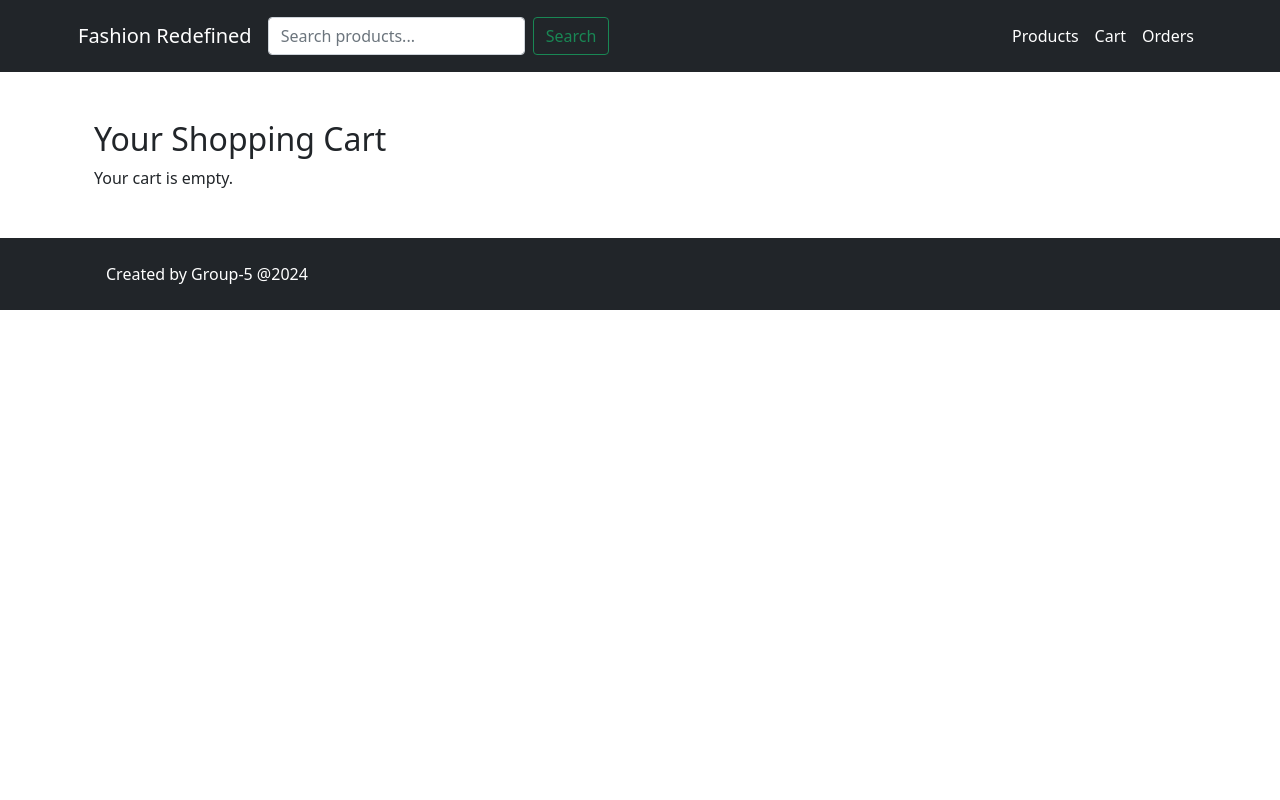
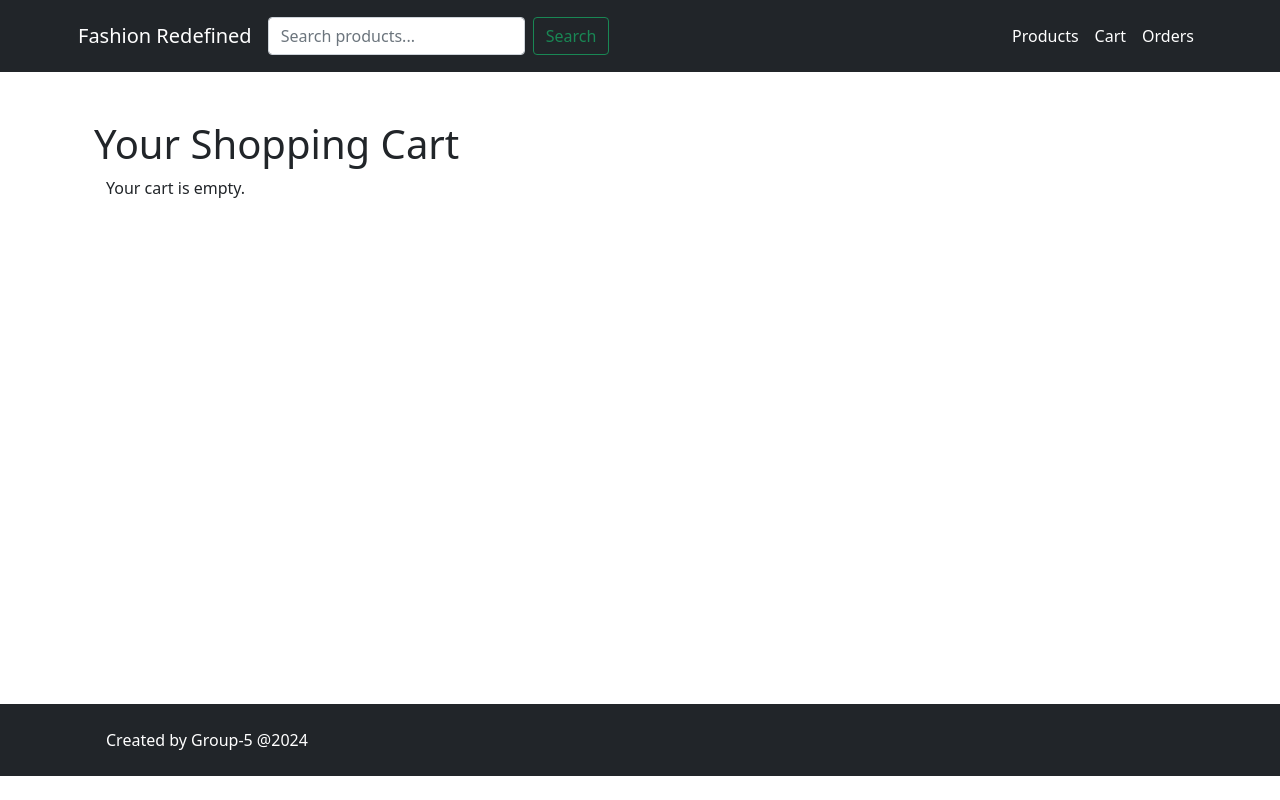
Before and after one commit to jatinder-sondh/e-commerce, a Flask app: page /cart in a window 1280 px wide. Run offline with Flask 3, Linux system fonts and the light colour scheme; data that the repository does not hold is empty; some libraries are stand-ins or nearby versions.

Commit message:
spacing issues

```diff
--- a/templates/base.html
+++ b/templates/base.html
@@ -16,7 +16,7 @@
         }
     </style>
 </head>
-<body>
+<body class="position-relative">
     <!-- Header/Navbar -->
     <nav class="navbar navbar-expand-lg navbar-dark bg-dark">
         <div class="container p-2">
@@ -54,7 +54,7 @@
         {% endblock %}
     </div>
 
-    <footer>
+    <footer class="footer">
         <div class="bg-dark">
             <div class="container">
                 <p class="text-white p-4">Created by Group-5 @2024</p>
--- a/templates/cart.html
+++ b/templates/cart.html
@@ -2,7 +2,7 @@
 
 {% block content %}
 <div class="container my-5">
-    <h2>Your Shopping Cart</h2>
+    <h1>Your Shopping Cart</h1>
     {% if products %}
     <div class="row">
         {% for item in products %}
@@ -23,7 +23,9 @@
 
     <a href="/checkout" class="btn btn-success">Proceed to Checkout</a>
     {% else %}
-    <p>Your cart is empty.</p>
+   <div class="container" style="height: 60vh;">
+      <p>Your cart is empty.</p>
+   </div>
     {% endif %}
 </div>
 {% endblock %}
--- a/templates/home.html
+++ b/templates/home.html
@@ -10,6 +10,7 @@
 <div class="container text-center mt-5">
     <!-- <h2>Fashion Redefined</h2> -->
     <div class="row">
+        <h1 class="mb-4">Products</h1>
         {% for product in products %}
         <div class="col-md-3 mb-4 "> <!-- Add margin-bottom to create space between rows -->
             <div class="card h-100 d-flex flex-column hover-box "> <!-- Use flex-column for full-height cards -->
--- a/templates/orders.html
+++ b/templates/orders.html
@@ -1,7 +1,7 @@
 {% extends 'base.html' %}
 
 {% block content %}
-<div class="container mt-5">
+<div class="container my-5">
     <h1>Your Orders</h1>
 
     {% if orders %}
@@ -30,7 +30,9 @@
             </tbody>
         </table>
     {% else %}
+    <div class="container" style="height: 60vh;">
         <p>No orders found.</p>
+    </div>
     {% endif %}
 </div>
 {% endblock %}
```
